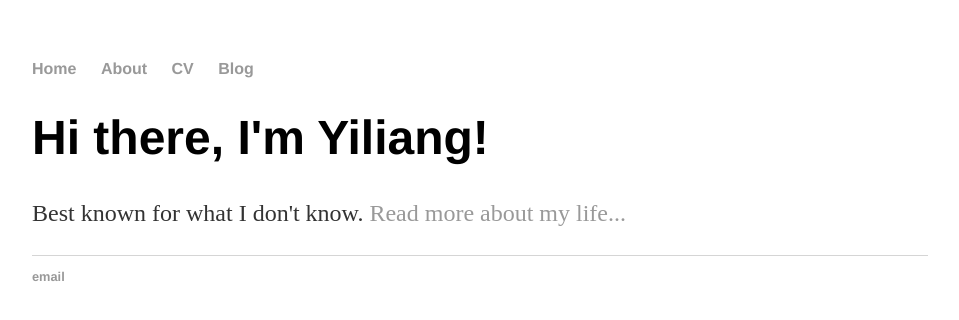
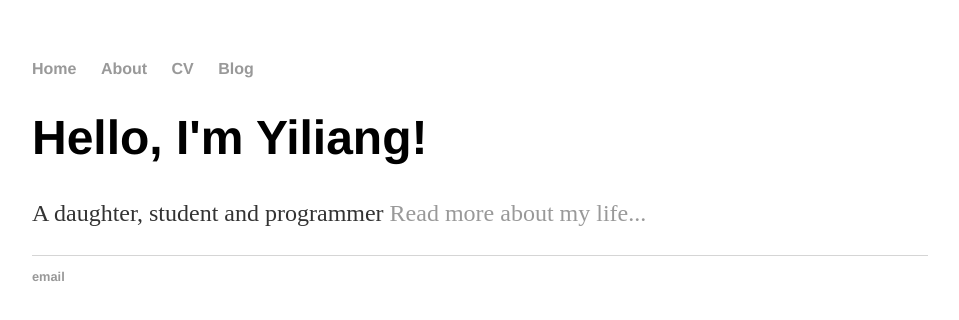
Before and after one commit to Yiliang-Shi/Yiliang-Shi.github.io, a Jekyll site: the page built from index.html, in a window 1280 px wide. Shown: the top 320 px of the page, without its empty margins (160-1119 px from the left). Built offline with Jekyll 4.4.1, drawn with Linux system fonts in a browser that asks for light colours.

Commit message:
Update index.html

```diff
--- a/index.html
+++ b/index.html
@@ -3,6 +3,6 @@ layout: default
 title: YL's Page
 ---
 <div class="blurb">
-	<h1>Hi there, I'm Yiliang!</h1>
-	<p>Best known for what I don't know. <a href="/about">Read more about my life...</a></p>
+	<h1>Hello, I'm Yiliang!</h1>
+	<p>A daughter, student and programmer <a href="/about">Read more about my life...</a></p>
 </div><!-- /.blurb -->
```
